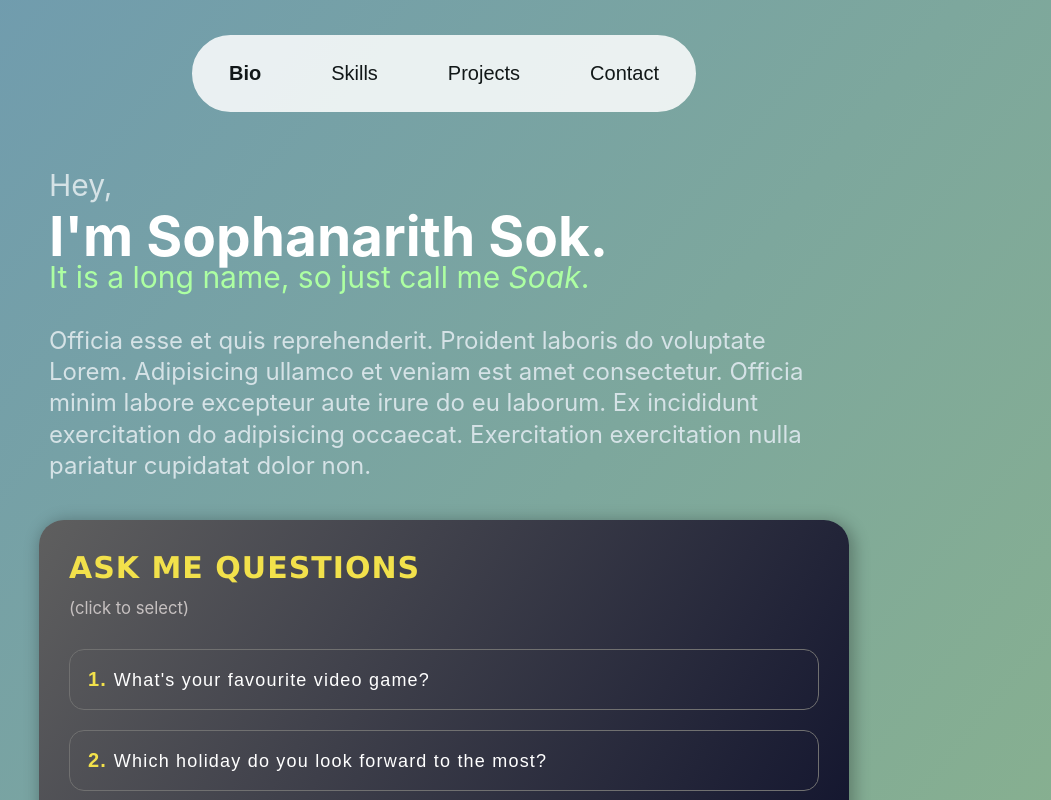
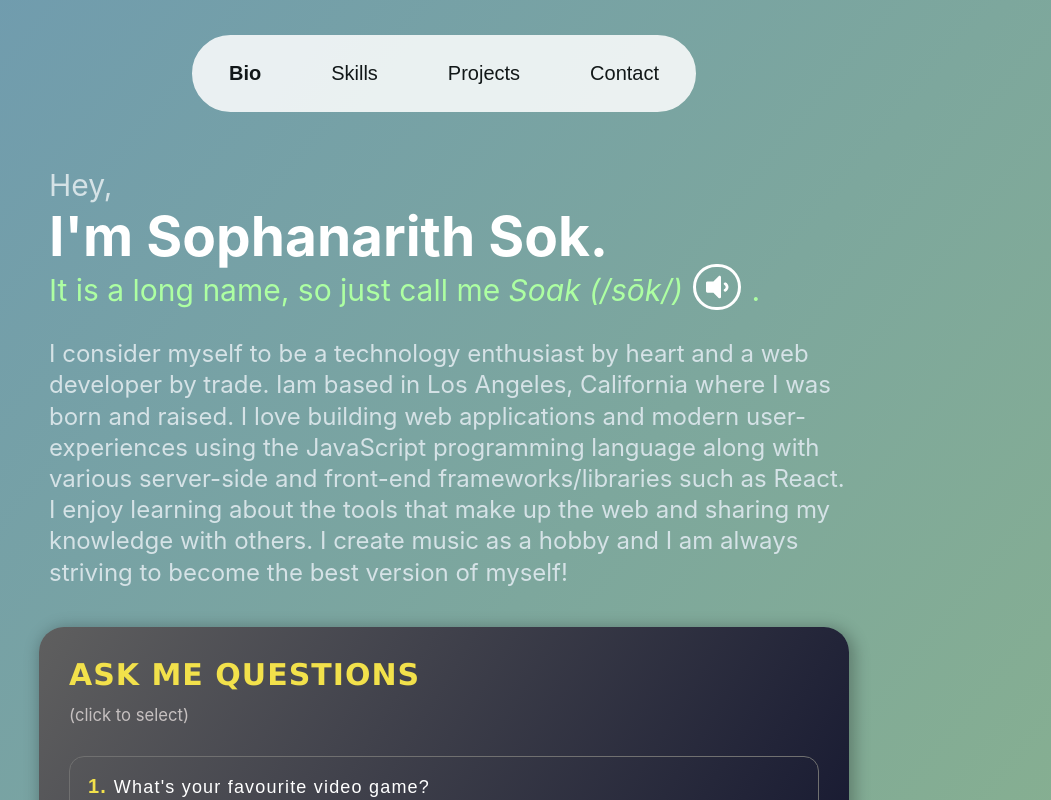
Before and after one commit to sok213/new-portolfio, a React (Create React App) app: page / in a window 1280 px wide. Shown: the top 800 px of the page, without its empty margins (196-1247 px from the left). Built offline with nearby package versions, Linux system fonts and the light colour scheme.

Commit message:
Update input text design

```diff
--- a/package.json
+++ b/package.json
@@ -11,6 +11,7 @@
     "@testing-library/jest-dom": "^5.14.1",
     "@testing-library/react": "^11.2.7",
     "@testing-library/user-event": "^12.8.3",
+    "animate.css": "^4.1.1",
     "node-sass": "^6.0.1",
     "react": "^17.0.2",
     "react-dom": "^17.0.2",
--- a/src/Comps/Bio/BioOverview/BioOverview.js
+++ b/src/Comps/Bio/BioOverview/BioOverview.js
@@ -1,5 +1,7 @@
-import React, { Fragment, useState } from 'react';
+import React from 'react';
 import s from './BioOverview.module.scss';
+import { FontAwesomeIcon } from '@fortawesome/react-fontawesome';
+import { faVolumeDown } from '@fortawesome/free-solid-svg-icons'
 
 export default function BioOverview() {
 
@@ -9,8 +11,8 @@ export default function BioOverview() {
       <h1 className={s.strongText}>
         I'm Sophanarith Sok.
       </h1>
-      <h2 className={s.subtext}>It is a long name, so just call me <em>Soak</em>.</h2>
-      <p className={s.textBody}>Officia esse et quis reprehenderit. Proident laboris do voluptate Lorem. Adipisicing ullamco et veniam est amet consectetur. Officia minim labore excepteur aute irure do eu laborum. Ex incididunt exercitation do adipisicing occaecat. Exercitation exercitation nulla pariatur cupidatat dolor non.</p>
+      <h2 className={s.subtext}>It is a long name, so just call me <em>Soak (/sōk/)</em><FontAwesomeIcon icon={faVolumeDown} className={s.volumeIcon} />.</h2>
+      <p className={s.textBody}>I consider myself to be a technology enthusiast by heart and a web developer by trade. Iam based in Los Angeles, California where I was born and raised. I love building web applications and modern user-experiences using the JavaScript programming language along with various server-side and front-end frameworks/libraries such as React. I enjoy learning about the tools that make up the web and sharing my knowledge with others. I create music as a hobby and I am always striving to become the best version of myself!</p>
     </div>
   )
 }
--- a/src/Comps/Bio/BioOverview/BioOverview.module.scss
+++ b/src/Comps/Bio/BioOverview/BioOverview.module.scss
@@ -10,6 +10,24 @@
 
   @media only screen and (max-width: 1400px) {
     align-self: center;
+  }
+}
+
+.volumeIcon {
+  border: 3px solid white;
+  padding: 5px 10px;
+  border-radius: 50px;
+  margin-left: 10px;
+  margin-right: 10px;
+  top: 5px;
+  position: relative;
+  color: white;
+  cursor: pointer;
+  transition: 0.2s;
+
+  &:hover {
+    color: #293D43;
+    border-color: #293D43;
   }
 }
 
--- a/src/Comps/Contact/Contact.module.scss
+++ b/src/Comps/Contact/Contact.module.scss
@@ -70,8 +70,9 @@
   }
 
   input, textarea {
-    width: 100%;
+    width: 95%;
     padding: 0;
+    padding-left: 15px;
     margin: 0;
     border: none;
 
@@ -80,6 +81,13 @@
     margin-top: 10px;
     margin-bottom: 10px;
     border-radius: 7px;
+
+    color: #DDFFCE;
+    font-size: 20px;
+  }
+
+  textarea {
+    padding-top: 15px
   }
 
   input {
--- a/src/Comps/Skills/Skills.js
+++ b/src/Comps/Skills/Skills.js
@@ -8,12 +8,13 @@ export default function Skills() {
       header: 'DEVELOPMENT',
       skillListItems: [
         'JavaScript/jQuery/ES6',
-        'PHP',
+        'Node',
         'ReactJS/MobX/Hooks/Redux',
         'Flexbox/Bootstrap',
         'GIT/Version Control',
         'HTML Emails (using proper tables structure)',
-        'PSD to HTML Conversion'
+        'PSD to HTML Conversion',
+        'PHP'
       ]
     },
     {
```
Also changed, not shown: 1 other file (tests, documents, lock files or other folders).
